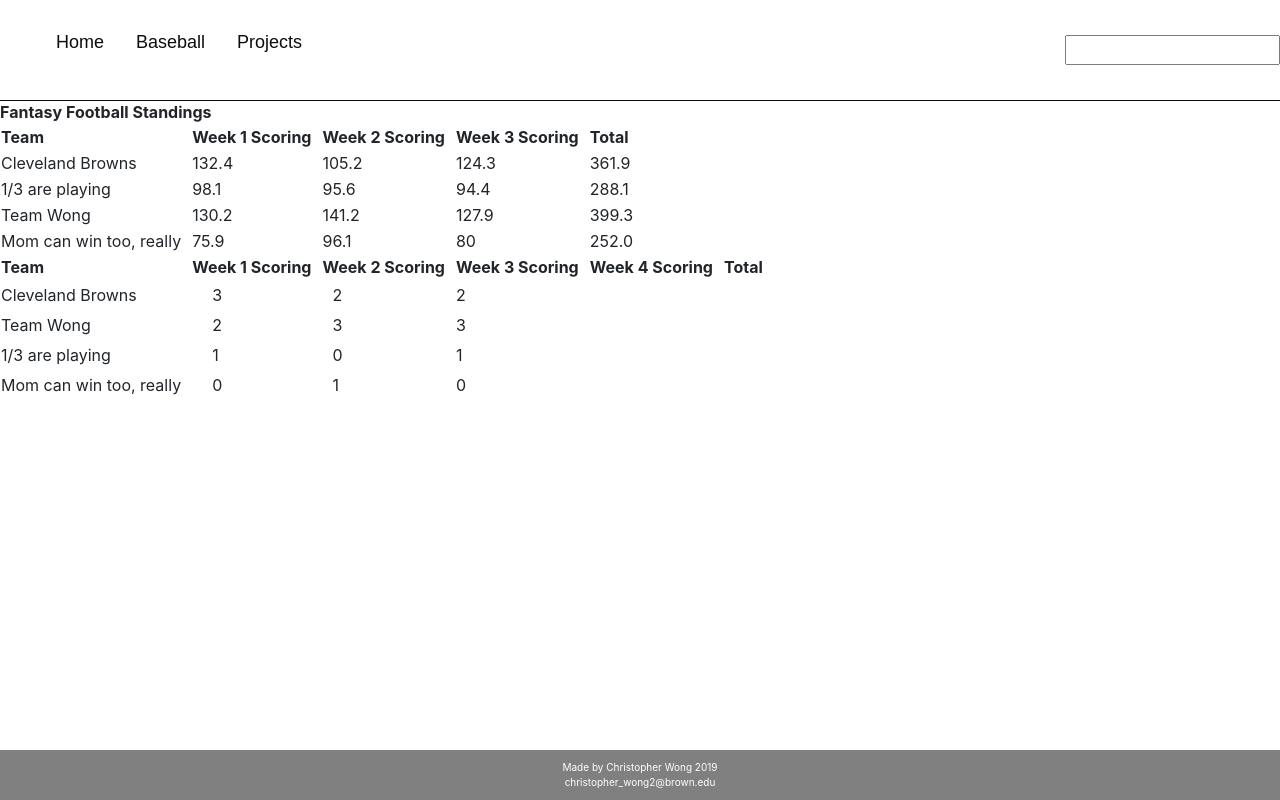
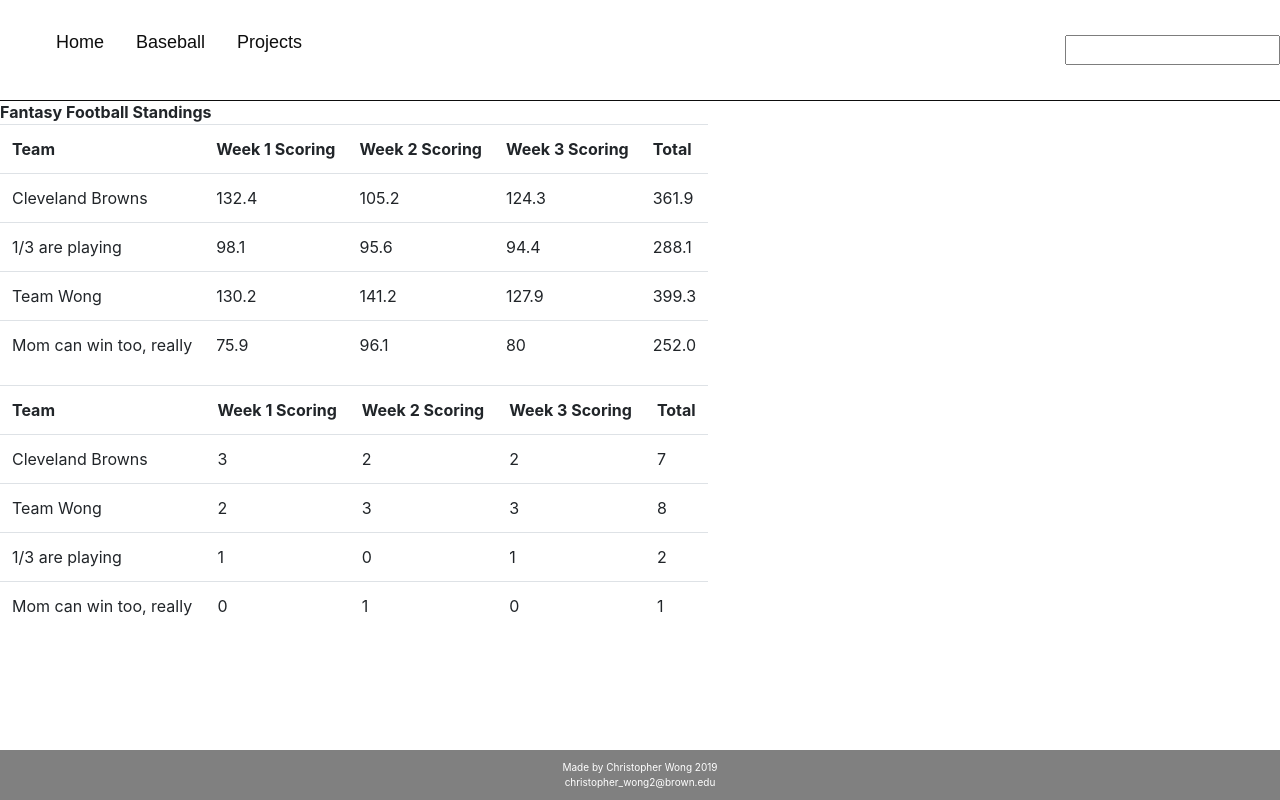
Before and after one commit to cwong12/personal_site, a React (Create React App) app in the folder New/site/: page /projects in a window 1280 px wide. Built offline with nearby package versions, Linux system fonts and the light colour scheme.

Commit message:
made standings

```diff
--- a/New/site/src/App.css
+++ b/New/site/src/App.css
@@ -435,3 +435,7 @@ font-size: 18px;
 .score{
   padding-left: 10px;
 }
+
+.table{
+  padding-top: 30px;
+}
--- a/New/site/src/Projects.jsx
+++ b/New/site/src/Projects.jsx
@@ -15,14 +15,16 @@ export default class Projects extends React.Component {
         "1/3 are playing": [98.1,	95.6,	94.4], //matt
         "Team Wong": [130.2,	141.2,127.9], //dad
         "Mom can win too, really": [75.9,	96.1,	80] //mom
+      },
+      week: 3
 
-      }
     }
 
   }
 
   buildHeadings(){
-    var weekNum = this.state.rawScores["Cleveland Browns"].length;
+
+    var weekNum = this.state.week;
 
     //build an array with week numbers i.e. [1,2,3]
     var weeks = []
@@ -127,7 +129,7 @@ export default class Projects extends React.Component {
 
       var teamScores = weekScores[week];
       //create an array of all the scores
-      for (team in teamScores){
+      for (var team in teamScores){
         var score = teamScores[team];
         scores.push(score);
 
@@ -139,30 +141,35 @@ export default class Projects extends React.Component {
 
       for (var i = 0 ; i < scores.length; i++){
         //get the team that produced that score
-        var team = Object.keys(teamScores).find(key => teamScores[key] === scores[i])
+        var key = Object.keys(teamScores).find(key => teamScores[key] === scores[i])
         var relativeScore = scores.length-i-1
-        if (ourScoringDict[team] === undefined){
-          ourScoringDict[team] = [relativeScore];
+        if (ourScoringDict[key] === undefined){
+          ourScoringDict[key] = [relativeScore];
         }
         else{
-          ourScoringDict[team].push(relativeScore)
+          ourScoringDict[key].push(relativeScore)
         }
 
-        var curScores = ourScoringDict[team];
-        var listItems = curScores.map((scores) =>
-              <td className = "score" id = "week1">{scores}</td>
-        );
-        console.log(listItems);
-        ourScoringDict[team] = listItems;
-
       }
-      console.log(ourScoringDict);
 
     }
 
-//     var listItems = curScores.map((scores) =>
-//       <td className = "score" id = "week1">{scores}</td>
-// );
+    //Finally go back through dict and transform data to react elements
+    for (var team in ourScoringDict){
+      var curScores = ourScoringDict[team];
+      var curTotal = curScores.reduce((a,b) => a + b, 0);
+      curScores.push(curTotal);
+
+      console.log(curScores);
+
+      //turn array into react table elements
+      var listItems = curScores.map((scores) =>
+            <td className = "score" >{scores}</td>
+      );
+      ourScoringDict[team] = listItems;
+
+
+    }
 
     return (
 
@@ -188,7 +195,7 @@ export default class Projects extends React.Component {
           <div className='standings'>
             <div className="biotext"> <b>Fantasy Football Standings</b>
 
-              <table>
+              <table className = "table">
                 <tbody>
 
                 <tr>
@@ -202,7 +209,7 @@ export default class Projects extends React.Component {
                   </tbody>
                 </table>
 
-                <table>
+                <table className = "table">
                   <tbody>
 
                   <tr>
```
